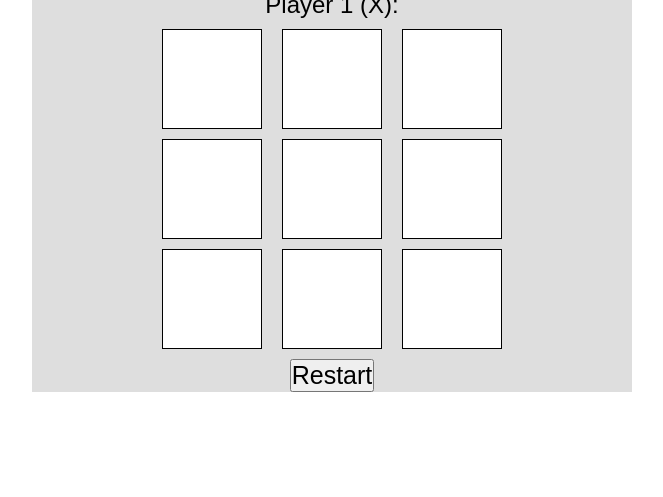
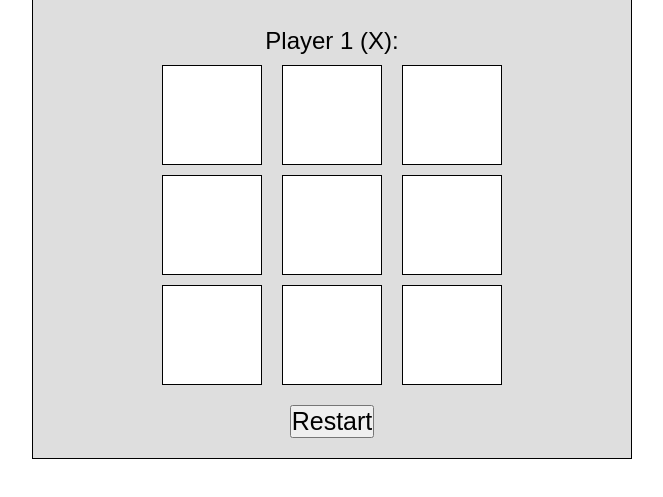
Before and after one commit to amoyer22/CSET115_Tic_Tac_Toe, a plain HTML site: page index.html in a window 1280 px wide. Shown: the part 163-660 px from the top of the page, without its empty margins (308-971 px from the left). Drawn offline with Linux system fonts and the light colour scheme.

Commit message:
Adjusted UI

```diff
--- a/index.html
+++ b/index.html
@@ -44,7 +44,7 @@
             </div>
         </div>
         <div class="winner-message" id="winnerMessage">
-            <div id="winnerMessageText"></div>
+            <div id="winnerMessageText"><h3></h3></div>
             <button id="restart">Restart</button>
         </div>
     </div>
--- a/style.css
+++ b/style.css
@@ -8,7 +8,10 @@
 
 .container{
     background-color: #dedede;
+    border: 1px solid black;
     margin: auto;
+    margin-top: 25px;
+    padding: 10px;
     width: 600px;
     text-align: center;
 }
@@ -53,6 +56,9 @@
     width: 100px;
     height: 100px;
 }
+.winner-message{
+    margin: 10px;
+}
 
 #restart{
     font-size: 25px;
```
